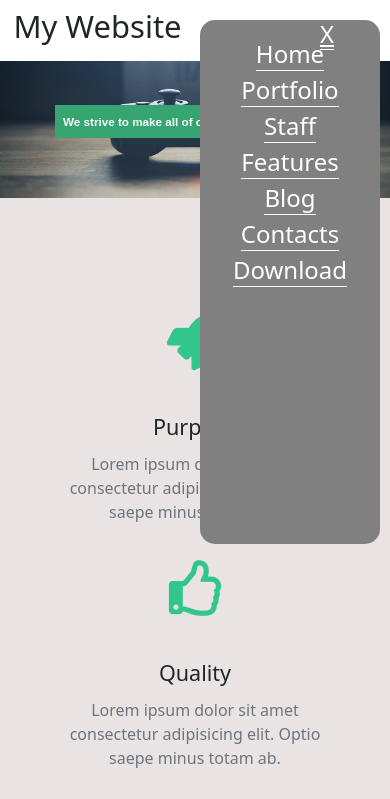
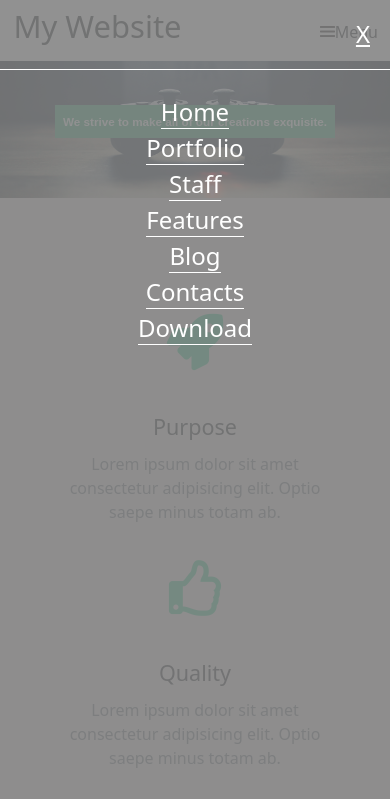
Before and after one commit to Kocha357/bootstrap, a plain HTML site: page index.html in a window 390 px wide. Both pictures are taken after a click on the link 327 px from the left and 33 px from the top of the page. Shown: the top 799 px of the page. Drawn offline with Linux system fonts and the light colour scheme.

Commit message:
new commit

```diff
--- a/css/style.css
+++ b/css/style.css
@@ -59,13 +59,13 @@ footer{
 }
 
 #mobile-menu{
-    border-radius: 15px;
-    background-color: gray;
+
+    background-color: rgba(128, 128, 128, 0.864);
     position: fixed;
-    right: 10px;
-    top: 20px;
-    left: 200px;
-    bottom: 300px;
+    right: 0;
+    top: 0;
+    left: 0;
+    bottom: 0;
     z-index: 2;
     display: none;
 
@@ -75,12 +75,13 @@ footer{
     font-size: 24px;
     border-bottom: 1px solid white;
 }
-#mobile-menu a:hover{
+#mobile-menu a:focus{
     color: black;
 }
 #closing-btn{
-    position: absolute;
-    left: 500px;
+   display: flex;
+   justify-content: flex-end;
+   padding: 20px;
 }
 
 
```
